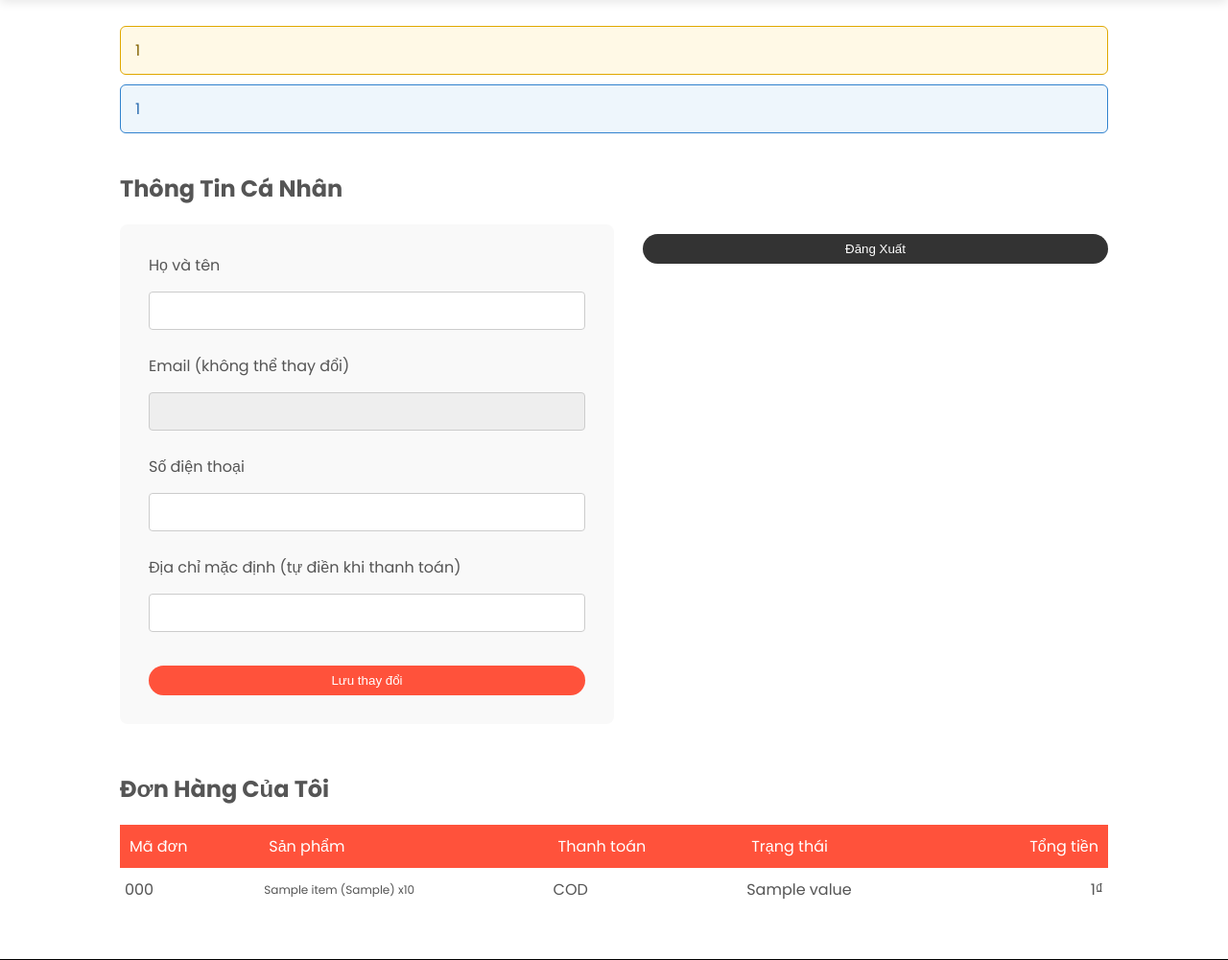
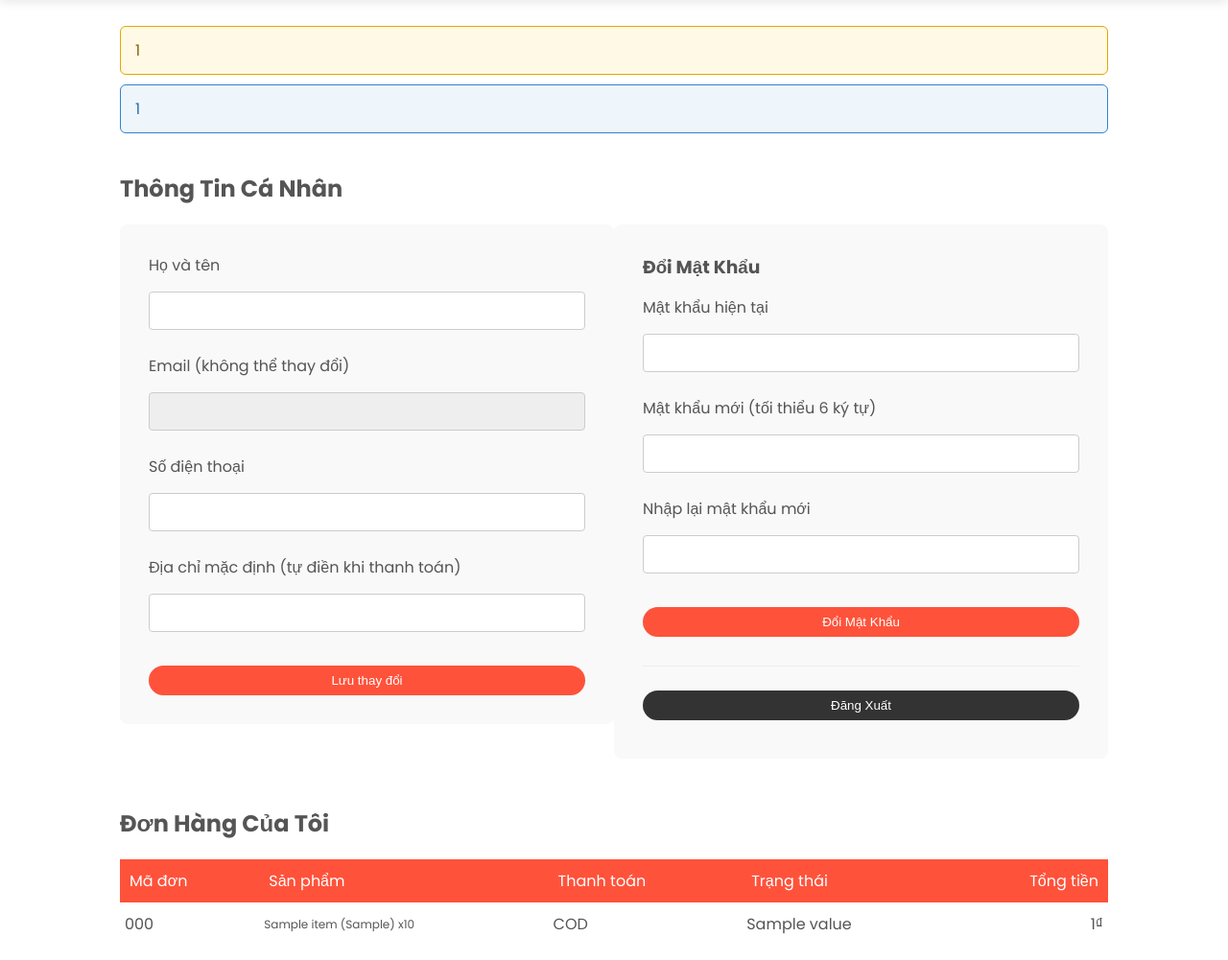
Before and after one commit to dxng211/Website-ban-giay---Chuyen-de-tong-hop, a Laravel app: template resources/views/account/index.blade.php in a window 1280 px wide. Shown: the part 73-1074 px from the top of the page at 96% size. Run offline with Laravel 12, Linux system fonts and the light colour scheme; the visitor is signed in with stand-in values (Sample User, id 1); data comes from the database, SQL or seed files in the repository; the template is opened without the code that fills it: most values are stand-ins (such as "Sample title", 1, 10 or a date in 2020); some libraries are stand-ins or nearby versions.

Commit message:
feat(account): hoàn thiện cập nhật thông tin cá nhân và đổi mật khẩu

```diff
--- a/app/Http/Requests/ChangePasswordRequest.php
+++ b/app/Http/Requests/ChangePasswordRequest.php
@@ -4,6 +4,7 @@ namespace App\Http\Requests;
 
 use Illuminate\Contracts\Validation\ValidationRule;
 use Illuminate\Foundation\Http\FormRequest;
+use Illuminate\Validation\Rules\Password;
 
 class ChangePasswordRequest extends FormRequest
 {
@@ -12,7 +13,7 @@ class ChangePasswordRequest extends FormRequest
      */
     public function authorize(): bool
     {
-        return false;
+        return true;
     }
 
     /**
@@ -24,6 +25,8 @@ class ChangePasswordRequest extends FormRequest
     {
         return [
             //
+            'current_password' => ['required', 'current_password'],
+            'password' => ['required', 'confirmed', Password::min(6)],
         ];
     }
 }
--- a/app/Http/Requests/UpdateProfileRequest.php
+++ b/app/Http/Requests/UpdateProfileRequest.php
@@ -12,7 +12,7 @@ class UpdateProfileRequest extends FormRequest
      */
     public function authorize(): bool
     {
-        return false;
+        return true;
     }
 
     /**
@@ -24,6 +24,9 @@ class UpdateProfileRequest extends FormRequest
     {
         return [
             //
+            'full_name' => ['required', 'string', 'max:150'],
+            'phone' => ['nullable', 'string', 'max:20'],
+            'default_address' => ['nullable', 'string', 'max:255'],
         ];
     }
 }
--- a/resources/views/account/index.blade.php
+++ b/resources/views/account/index.blade.php
@@ -40,7 +40,11 @@
                         <button type="submit" class="btn" style="margin-bottom:0;">Lưu thay đổi</button>
                     </form>
                 </div>
-                <div class="col-2" style="padding-left: 30px;">
+                <div class="col-2 checkout-form" style="padding-left: 30px;">
+                    @include('account.partials._password-form')
+
+                    <hr style="margin: 15px 0; border: none; border-top: 1px solid #eee;">
+
                     <form action="{{ route('logout') }}" method="POST">
                         @csrf
                         <button type="submit" class="btn" style="background:#333;">Đăng Xuất</button>
--- a/resources/views/account/partials/_password-form.blade.php
+++ b/resources/views/account/partials/_password-form.blade.php
@@ -0,0 +1,27 @@
+<h3 style="margin-bottom: 15px;">Đổi Mật Khẩu</h3>
+<form action="{{ route('account.password') }}" method="POST">
+    @csrf
+    @method('PUT')
+    <div class="form-group">
+        <label for="current_password">Mật khẩu hiện tại</label>
+        <input id="current_password" type="password" name="current_password" required>
+        @error('current_password')
+            <small style="color:#ff523b; font-size:12px;">{{ $message }}</small>
+        @enderror
+    </div>
+
+    <div class="form-group">
+        <label for="new_password">Mật khẩu mới (tối thiểu 6 ký tự)</label>
+        <input id="new_password" type="password" name="password" minlength="6" required>
+        @error('password')
+            <small style="color:#ff523b; font-size:12px;">{{ $message }}</small>
+        @enderror
+    </div>
+
+    <div class="form-group">
+        <label for="new_password_confirmation">Nhập lại mật khẩu mới</label>
+        <input id="new_password_confirmation" type="password" name="password_confirmation" minlength="6" required>
+    </div>
+
+    <button type="submit" class="btn" style="margin-bottom: 15px;">Đổi Mật Khẩu</button>
+</form>
```
Also changed, not shown: app/Http/Controllers/UserController.php (+8 -2 lines), app/Services/UserService.php (+15 -2 lines).
